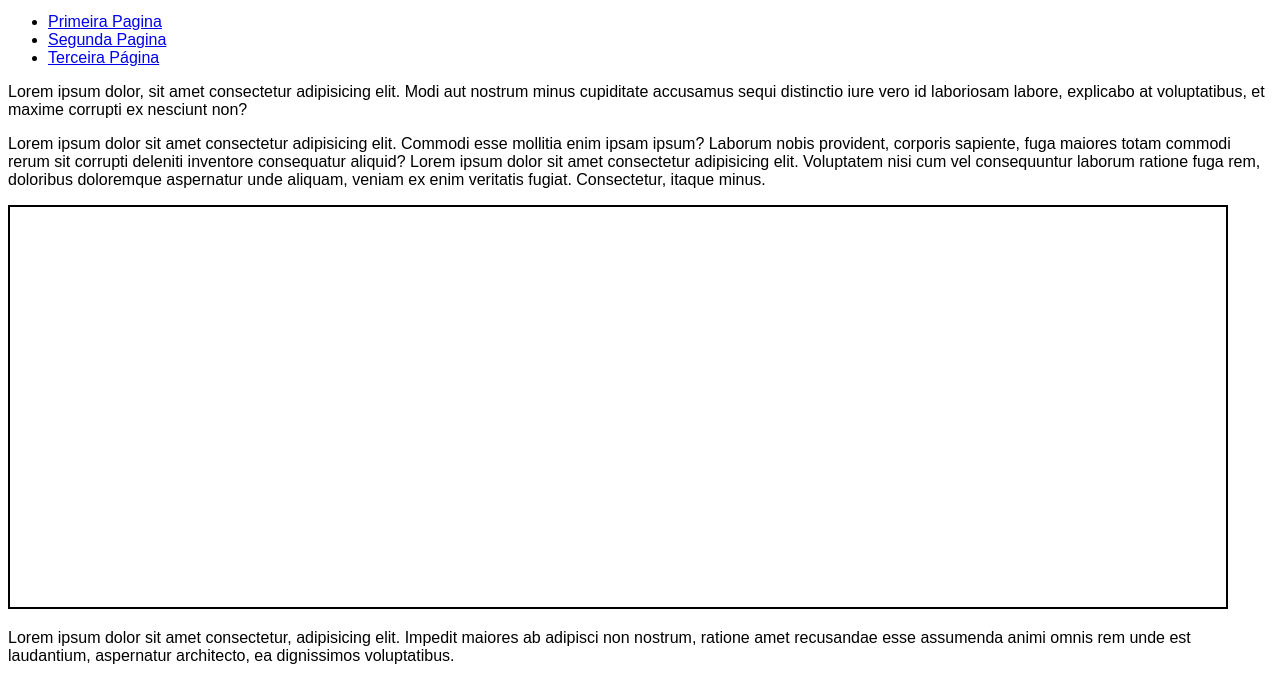
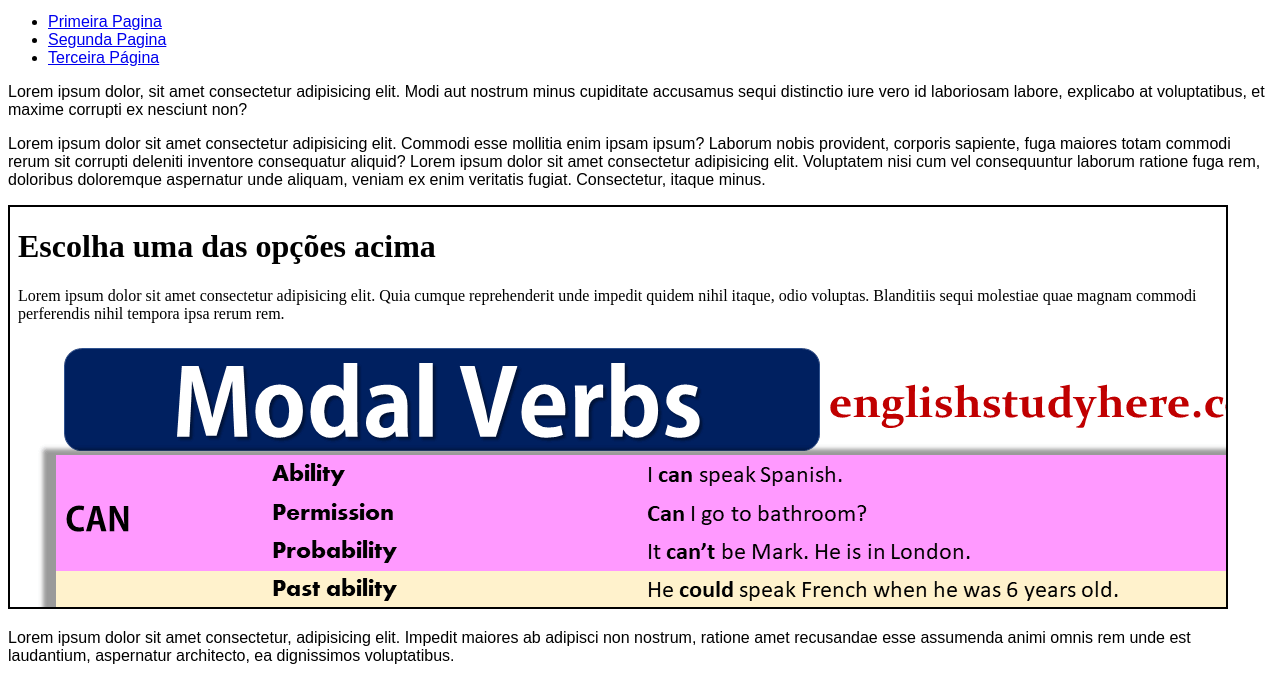
Before and after one commit to Rafael-Marcondes-35/html-css, a plain HTML site: page exercicios/ex024/iframe003.html in a window 1280 px wide. Shown: the part 119-800 px from the top of the page. Drawn offline with Linux system fonts and the light colour scheme.

Commit message:
Exercicio iframe 003

```diff
--- a/exercicios/ex024/iframe003.html
+++ b/exercicios/ex024/iframe003.html
@@ -26,7 +26,7 @@
     <p>Lorem ipsum dolor, sit amet consectetur adipisicing elit. Modi aut nostrum minus cupiditate accusamus sequi distinctio iure vero id laboriosam labore, explicabo at voluptatibus, et maxime corrupti ex nesciunt non?</p>
     <p>Lorem ipsum dolor sit amet consectetur adipisicing elit. Commodi esse mollitia enim ipsam ipsum? Laborum nobis provident, corporis sapiente, fuga maiores totam commodi rerum sit corrupti deleniti inventore consequatur aliquid? Lorem ipsum dolor sit amet consectetur adipisicing elit. Voluptatem nisi cum vel consequuntur laborum ratione fuga rem, doloribus doloremque aspernatur unde aliquam, veniam ex enim veritatis fugiat. Consectetur, itaque minus.</p>
 
-    <iframe src="" id="tela" name="frame">
+    <iframe id="tela" name="frame" srcdoc="<h1>Escolha uma das opções acima </h1><p>Lorem ipsum dolor sit amet consectetur adipisicing elit. Quia cumque reprehenderit unde impedit quidem nihil itaque, odio voluptas. Blanditiis sequi molestiae quae magnam commodi perferendis nihil tempora ipsa rerum rem.</p><img src='imagens/Modal verbs.png'>">
         <p>Infelizmente seu navegador não compatível com isso</p>
     </iframe>
 
```
Also changed, not shown: exercicios/ex024/imagens/Modal verbs.png (added).
